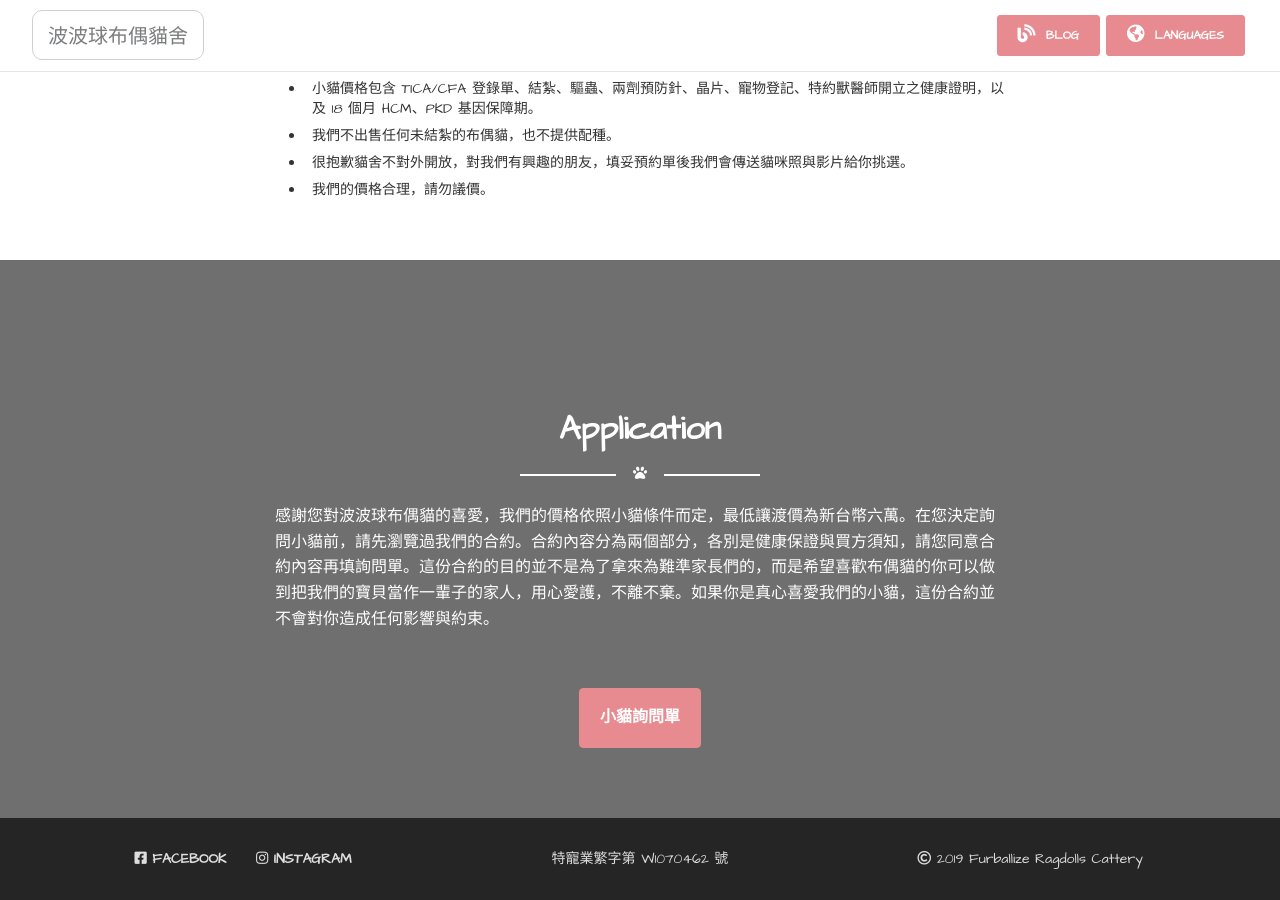
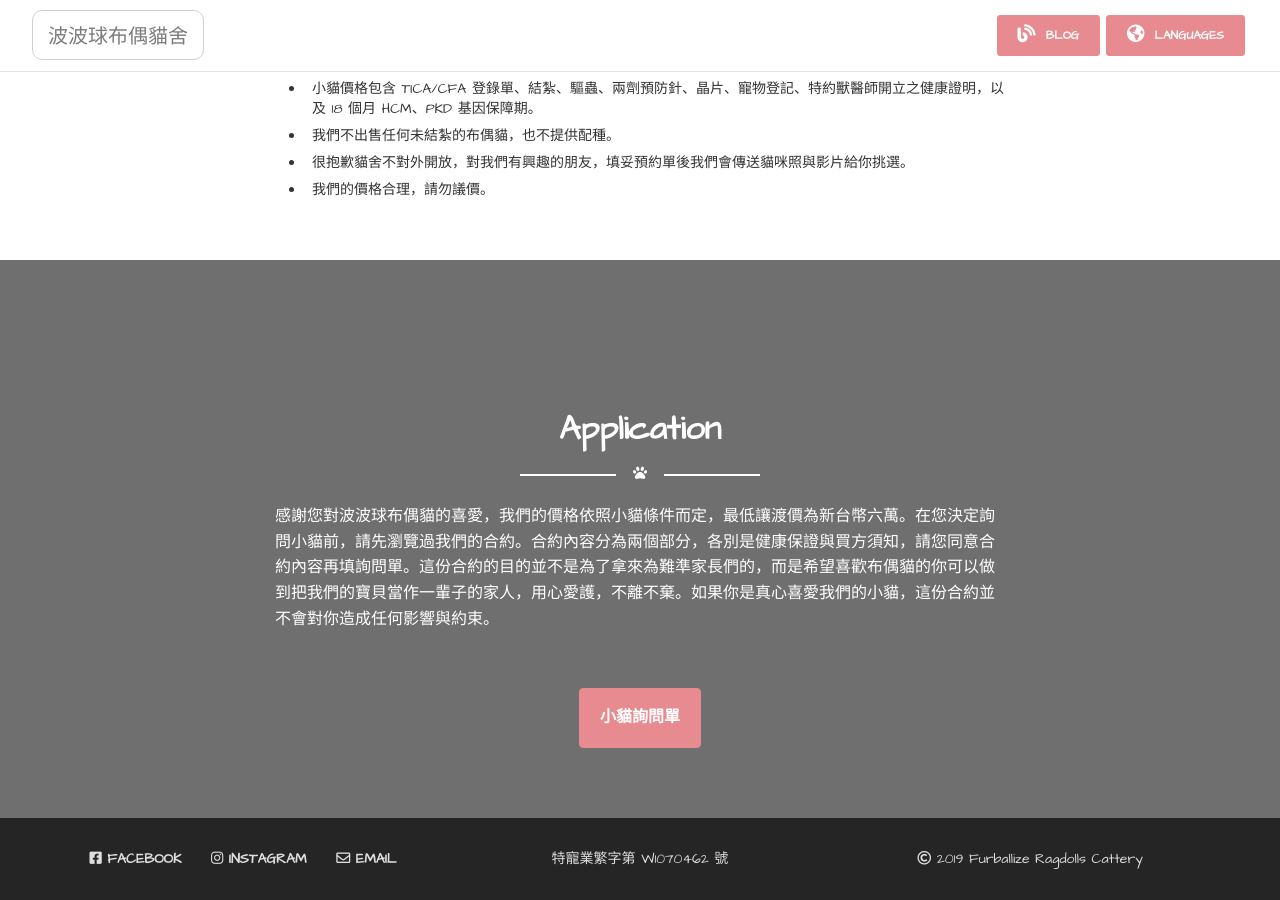
Before and after one commit to furballizeragdolls/furballizeragdolls.github.io, a Jekyll site: the page built from index.html, in a window 1280 px wide and 900 px high, scrolled down 3080 px. Built offline with Jekyll 4.4.1, drawn with Linux system fonts in a browser that asks for light colours; nearby versions of some CDN libraries; some web fonts are replaced; comment, search, counter and statistics services are not loaded.

Commit message:
Add email

```diff
--- a/index.html
+++ b/index.html
@@ -287,6 +287,11 @@ layout: default
                                 <i class="fab fa-instagram"></i> Instagram
                             </a>
                         </li>
+                        <li>
+                            <a href="mailto:furballizeragdolls@gmail.com" target="_blank" class="btn btn-social btn-dribbble btn-simple">
+                                <i class="far fa-envelope"></i> Email
+                            </a>
+                        </li>
                     </ul>
                 </div>
                 <div class="col-md-4 footer-text">
```
